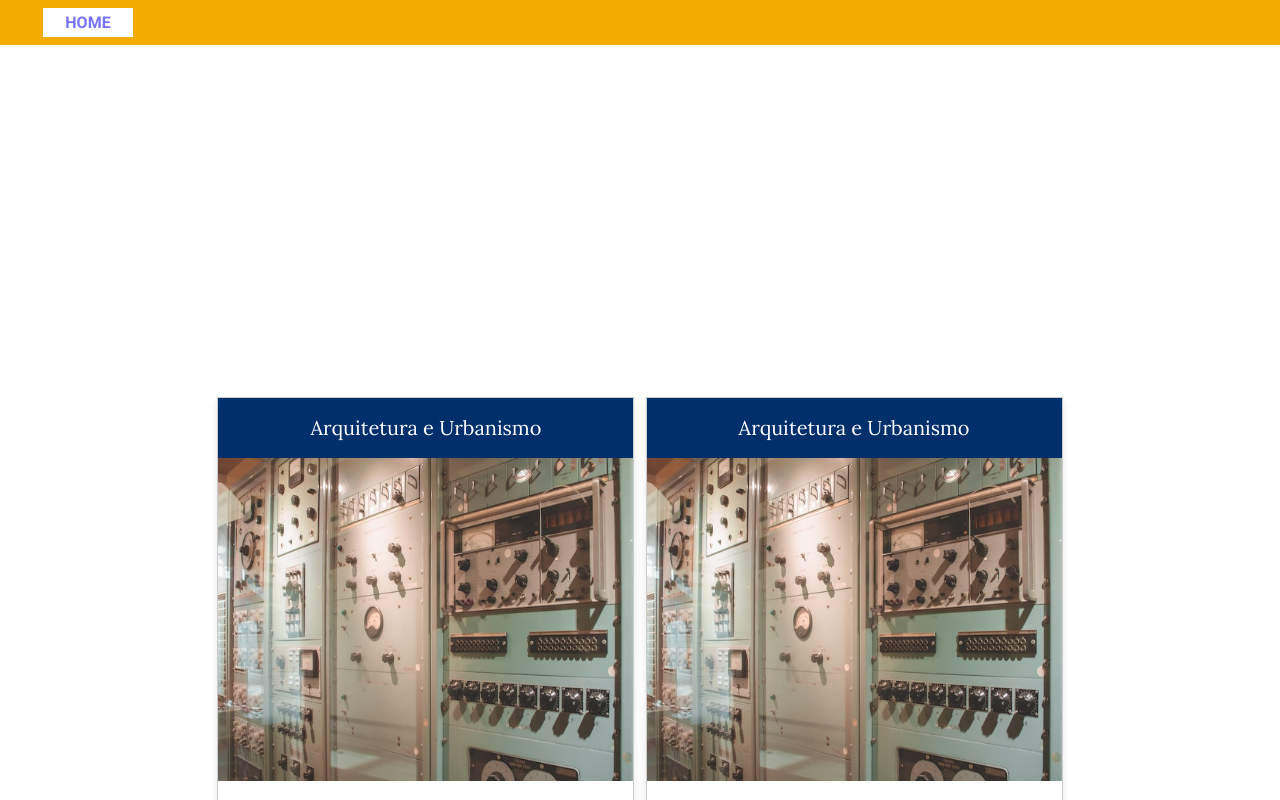
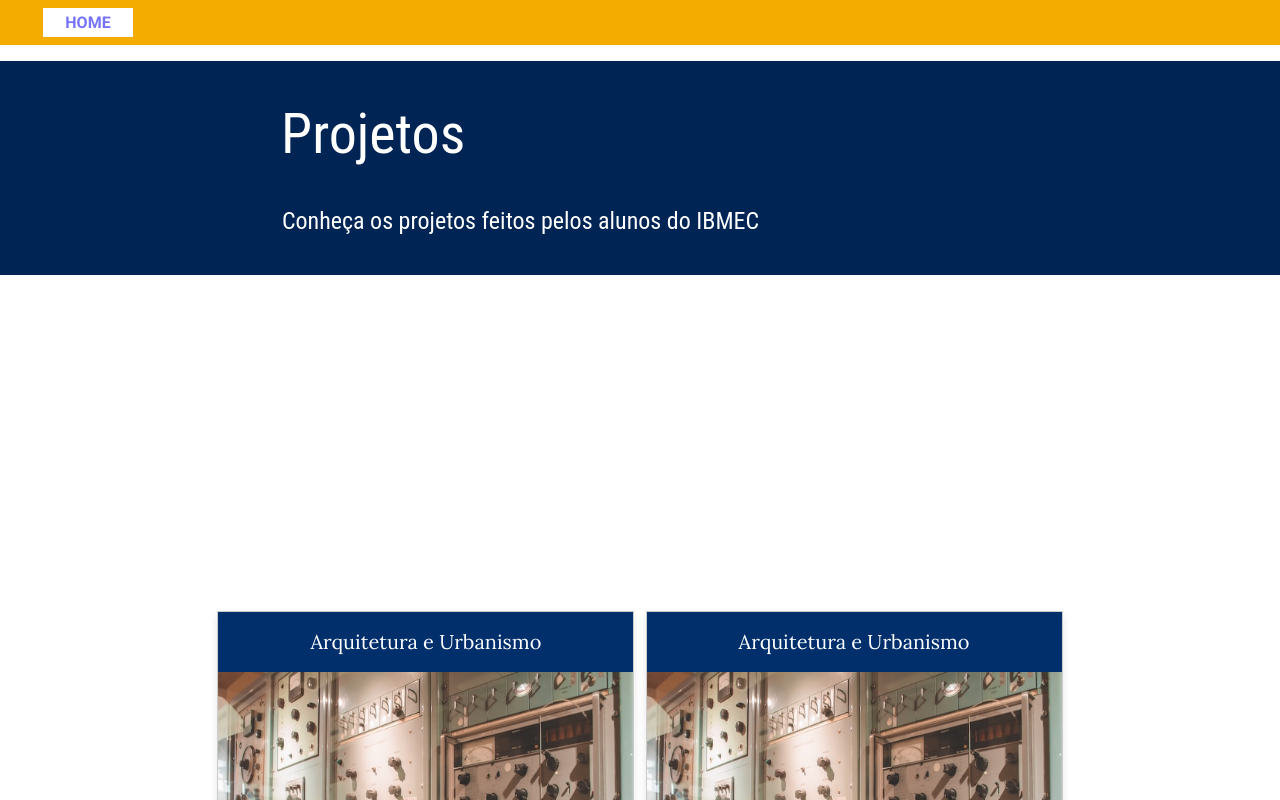
Before and after one commit to JotageM/grupo_projeto_f.e, a React app: page /#/ in a window 1280 px wide. Shown: the top 800 px of the page. Built offline with nearby package versions, Linux system fonts and the light colour scheme; no server answers.

Commit message:
Adicionando componente

```diff
--- /dev/null
+++ b/src/components/ProjetosContainer/ProjetosContainer.jsx
@@ -0,0 +1,12 @@
+import {Container, Titulo, Descricao} from "./Style";
+
+const ProjetosContainer = ( props ) => (
+
+    <Container>
+        <Titulo> Projetos </Titulo>
+        <Descricao>Conheça os projetos feitos pelos alunos do IBMEC</Descricao>
+    </Container>
+
+);
+
+export default ProjetosContainer
--- /dev/null
+++ b/src/components/ProjetosContainer/Style.js
@@ -0,0 +1,25 @@
+import styled from "styled-components";
+
+const Container = styled.div`
+  background-color: #002555;
+  color: #FFFFFF;
+  padding: 40px;
+  font-family: 'Roboto Condensed', sans-serif;
+  width: 100%;
+  margin-left: -4.4%
+`
+
+const Titulo = styled.div`
+  font-size: 3.5em;
+  margin: 0;
+  margin-left: 5em;
+`
+
+const Descricao = styled.div`
+  font-size: 1.5em;
+  margin-top: 40px;
+  margin-left: 11.7em;
+`
+
+
+export {Container, Titulo, Descricao};
--- a/src/pages/Home.jsx
+++ b/src/pages/Home.jsx
@@ -6,6 +6,7 @@
 import ListContainer from "../components/ListContainer/ListContiner";
 import { Paginacao_paginacao } from "../components/Pagination/Style";
 import Pagination from "../components/Pagination/Pagination";
+import ProjetosContainer from "../components/ProjetosContainer/ProjetosContainer";
 
 const Home = () => {
 
@@ -24,7 +25,7 @@
     <>
 
      <Base>
-
+      <ProjetosContainer></ProjetosContainer>
       <ListContainer>
         <Card></Card>
         <Card></Card>
```
